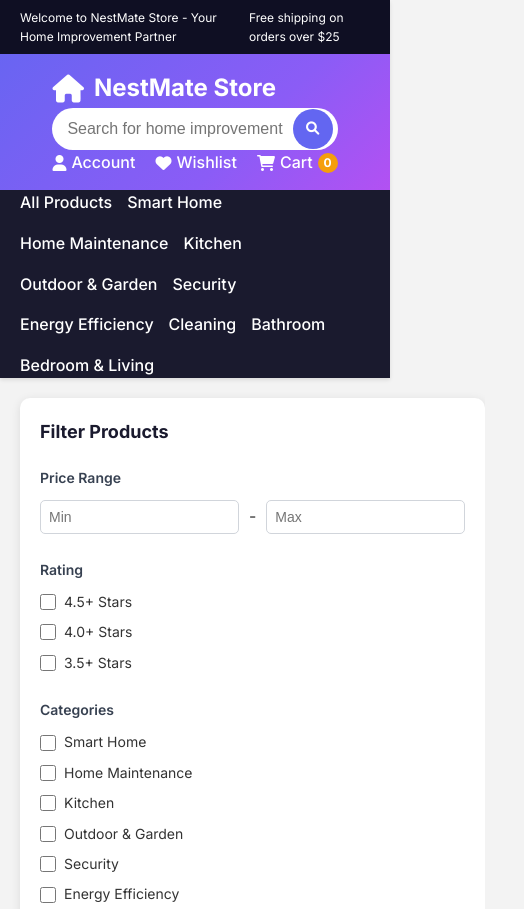
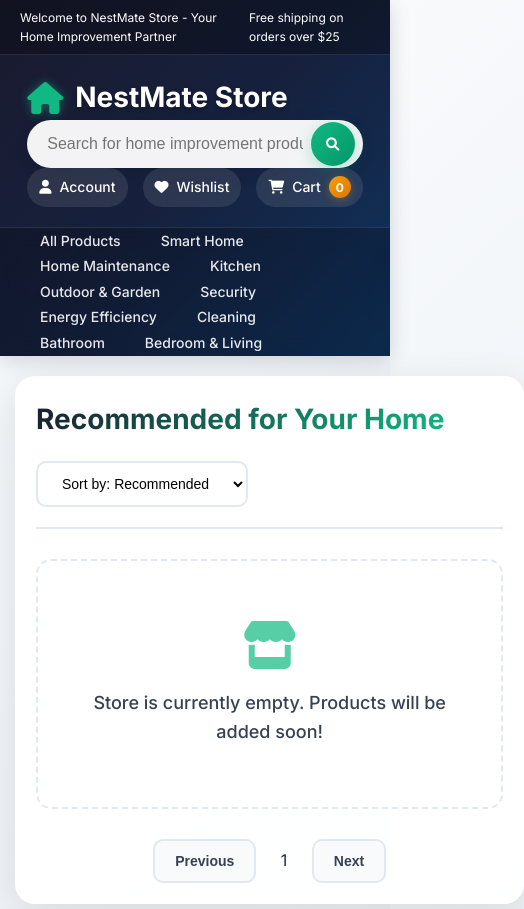
Before and after one commit to nestmateusa-creator/Nestmate, a website: page store.html in a window 390 px wide. Shown: the top 909 px of the page, 524 px wide, since content can reach past the window. Drawn offline with Linux system fonts and the light colour scheme.

Commit message:
STORE REDESIGN: Complete visual overhaul of NestMate Store with modern glassmorphism design, improved colors, better spacing, enhanced user experience, and professional NestMate branding. Features gradient backgrounds, blur effects, hover animations, and responsive design.

```diff
--- a/store.html
+++ b/store.html
@@ -18,46 +18,49 @@
 
         body {
             font-family: 'Inter', sans-serif;
-            background-color: #f3f3f3;
-            color: #333;
+            background: linear-gradient(135deg, #f8fafc 0%, #e2e8f0 100%);
+            color: #1e293b;
             line-height: 1.6;
+            min-height: 100vh;
         }
 
         /* Header Styles */
         .header {
-            background: linear-gradient(135deg, #6366f1 0%, #8b5cf6 50%, #d946ef 100%);
+            background: linear-gradient(135deg, #1a1a2e 0%, #16213e 50%, #0f3460 100%);
             color: white;
             padding: 0;
-            box-shadow: 0 2px 4px rgba(0,0,0,0.1);
+            box-shadow: 0 4px 20px rgba(0,0,0,0.15);
             position: sticky;
             top: 0;
             z-index: 1000;
+            backdrop-filter: blur(10px);
         }
 
         .header-top {
-            background: #0f0f23;
+            background: rgba(0, 0, 0, 0.3);
             padding: 8px 0;
             font-size: 12px;
+            border-bottom: 1px solid rgba(255, 255, 255, 0.1);
         }
 
         .header-top .container {
             display: flex;
             justify-content: space-between;
             align-items: center;
-            max-width: 1200px;
+            max-width: 1400px;
             margin: 0 auto;
             padding: 0 20px;
         }
 
         .header-main {
-            padding: 15px 0;
+            padding: 20px 0;
         }
 
         .header-main .container {
             display: flex;
             justify-content: space-between;
             align-items: center;
-            max-width: 1200px;
+            max-width: 1400px;
             margin: 0 auto;
             padding: 0 20px;
         }
@@ -65,51 +68,71 @@
         .logo {
             display: flex;
             align-items: center;
-            font-size: 24px;
+            font-size: 28px;
             font-weight: 700;
             text-decoration: none;
             color: white;
+            text-shadow: 0 2px 4px rgba(0, 0, 0, 0.3);
         }
 
         .logo i {
-            margin-right: 10px;
-            font-size: 28px;
+            margin-right: 12px;
+            font-size: 32px;
+            color: #10b981;
+            text-shadow: 0 0 10px rgba(16, 185, 129, 0.5);
         }
 
         .search-bar {
             flex: 1;
             max-width: 600px;
-            margin: 0 20px;
+            margin: 0 30px;
             position: relative;
         }
 
         .search-bar input {
             width: 100%;
-            padding: 12px 50px 12px 15px;
+            padding: 15px 60px 15px 20px;
             border: none;
-            border-radius: 25px;
+            border-radius: 30px;
             font-size: 16px;
             outline: none;
+            background: rgba(255, 255, 255, 0.95);
+            backdrop-filter: blur(10px);
+            box-shadow: 0 4px 15px rgba(0, 0, 0, 0.1);
+            transition: all 0.3s ease;
+        }
+
+        .search-bar input:focus {
+            background: white;
+            box-shadow: 0 6px 20px rgba(0, 0, 0, 0.15);
+            transform: translateY(-2px);
         }
 
         .search-bar button {
             position: absolute;
-            right: 5px;
+            right: 8px;
             top: 50%;
             transform: translateY(-50%);
-            background: #6366f1;
+            background: linear-gradient(135deg, #10b981 0%, #059669 100%);
             border: none;
             border-radius: 50%;
-            width: 40px;
-            height: 40px;
+            width: 44px;
+            height: 44px;
             color: white;
             cursor: pointer;
+            transition: all 0.3s ease;
+            box-shadow: 0 4px 15px rgba(16, 185, 129, 0.3);
+        }
+
+        .search-bar button:hover {
+            transform: translateY(-50%) scale(1.05);
+            box-shadow: 0 6px 20px rgba(16, 185, 129, 0.4);
         }
 
         .header-actions {
             display: flex;
             align-items: center;
-            gap: 20px;
+            gap: 25px;
         }
 
         .header-actions a {
@@ -117,31 +140,44 @@
             text-decoration: none;
             display: flex;
             align-items: center;
-            gap: 5px;
+            gap: 8px;
             font-weight: 500;
+            padding: 10px 15px;
+            border-radius: 20px;
+            transition: all 0.3s ease;
+            background: rgba(255, 255, 255, 0.1);
+            backdrop-filter: blur(10px);
+        }
+
+        .header-actions a:hover {
+            background: rgba(255, 255, 255, 0.2);
+            transform: translateY(-2px);
         }
 
         .cart-count {
-            background: #f59e0b;
+            background: linear-gradient(135deg, #f59e0b 0%, #d97706 100%);
             color: white;
             border-radius: 50%;
-            width: 20px;
-            height: 20px;
+            width: 22px;
+            height: 22px;
             display: flex;
             align-items: center;
             justify-content: center;
             font-size: 12px;
             font-weight: bold;
+            box-shadow: 0 2px 8px rgba(245, 158, 11, 0.3);
         }
 
         /* Navigation */
         .nav {
-            background: #1a1a2e;
+            background: rgba(0, 0, 0, 0.2);
             padding: 0;
+            backdrop-filter: blur(10px);
+            border-top: 1px solid rgba(255, 255, 255, 0.1);
         }
 
         .nav .container {
-            max-width: 1200px;
+            max-width: 1400px;
             margin: 0 auto;
             padding: 0 20px;
         }
@@ -149,152 +185,227 @@
         .nav-list {
             display: flex;
             list-style: none;
-            gap: 30px;
+            gap: 0;
+            overflow-x: auto;
         }
 
         .nav-list a {
-            color: white;
+            color: rgba(255, 255, 255, 0.9);
             text-decoration: none;
-            padding: 15px 0;
+            padding: 18px 25px;
             font-weight: 500;
-            transition: color 0.3s;
+            transition: all 0.3s ease;
+            white-space: nowrap;
+            border-bottom: 3px solid transparent;
         }
 
         .nav-list a:hover {
-            color: #818cf8;
+            color: #10b981;
+            background: rgba(16, 185, 129, 0.1);
+            border-bottom-color: #10b981;
         }
 
         /* Main Content */
         .main {
-            max-width: 1200px;
+            max-width: 1400px;
             margin: 0 auto;
-            padding: 20px;
+            padding: 30px 20px;
             display: grid;
-            grid-template-columns: 250px 1fr;
-            gap: 30px;
+            grid-template-columns: 300px 1fr;
+            gap: 40px;
         }
 
         /* Sidebar */
         .sidebar {
-            background: white;
-            border-radius: 10px;
-            padding: 20px;
+            background: rgba(255, 255, 255, 0.95);
+            backdrop-filter: blur(20px);
+            border-radius: 20px;
+            padding: 30px;
             height: fit-content;
-            box-shadow: 0 2px 10px rgba(0,0,0,0.1);
+            box-shadow: 0 10px 40px rgba(0, 0, 0, 0.1);
+            border: 1px solid rgba(255, 255, 255, 0.2);
         }
 
         .sidebar h3 {
-            margin-bottom: 20px;
+            margin-bottom: 25px;
             color: #1a1a2e;
-            font-size: 18px;
+            font-size: 20px;
+            font-weight: 700;
+            text-align: center;
+            padding-bottom: 15px;
+            border-bottom: 2px solid #e2e8f0;
         }
 
         .filter-group {
-            margin-bottom: 25px;
+            margin-bottom: 30px;
         }
 
         .filter-group h4 {
-            margin-bottom: 10px;
+            margin-bottom: 15px;
             color: #374151;
-            font-size: 14px;
+            font-size: 16px;
             font-weight: 600;
+            display: flex;
+            align-items: center;
+            gap: 8px;
+        }
+
+        .filter-group h4::before {
+            content: "▸";
+            color: #10b981;
+            font-weight: bold;
         }
 
         .price-range {
             display: flex;
-            gap: 10px;
+            gap: 15px;
             align-items: center;
         }
 
         .price-range input {
             flex: 1;
-            padding: 8px;
-            border: 1px solid #d1d5db;
-            border-radius: 5px;
+            padding: 12px 15px;
+            border: 2px solid #e2e8f0;
+            border-radius: 10px;
             font-size: 14px;
+            transition: all 0.3s ease;
+            background: white;
+        }
+
+        .price-range input:focus {
+            border-color: #10b981;
+            outline: none;
+            box-shadow: 0 0 0 3px rgba(16, 185, 129, 0.1);
         }
 
         .checkbox-group {
             display: flex;
             flex-direction: column;
-            gap: 8px;
+            gap: 12px;
         }
 
         .checkbox-group label {
             display: flex;
             align-items: center;
-            gap: 8px;
+            gap: 12px;
             font-size: 14px;
             cursor: pointer;
+            padding: 8px 12px;
+            border-radius: 8px;
+            transition: all 0.3s ease;
+        }
+
+        .checkbox-group label:hover {
+            background: rgba(16, 185, 129, 0.05);
         }
 
         .checkbox-group input[type="checkbox"] {
-            width: 16px;
-            height: 16px;
+            width: 18px;
+            height: 18px;
+            accent-color: #10b981;
         }
 
-        /* Product Grid */
+        /* Product Section */
         .product-section {
-            background: white;
-            border-radius: 10px;
-            padding: 20px;
-            box-shadow: 0 2px 10px rgba(0,0,0,0.1);
+            background: rgba(255, 255, 255, 0.95);
+            backdrop-filter: blur(20px);
+            border-radius: 20px;
+            padding: 30px;
+            box-shadow: 0 10px 40px rgba(0, 0, 0, 0.1);
+            border: 1px solid rgba(255, 255, 255, 0.2);
         }
 
         .section-header {
             display: flex;
             justify-content: space-between;
             align-items: center;
-            margin-bottom: 20px;
-            padding-bottom: 15px;
-            border-bottom: 1px solid #e5e7eb;
+            margin-bottom: 30px;
+            padding-bottom: 20px;
+            border-bottom: 2px solid #e2e8f0;
         }
 
         .section-title {
-            font-size: 24px;
+            font-size: 28px;
             font-weight: 700;
             color: #1a1a2e;
+            background: linear-gradient(135deg, #1a1a2e 0%, #10b981 100%);
+            -webkit-background-clip: text;
+            -webkit-text-fill-color: transparent;
+            background-clip: text;
         }
 
         .sort-dropdown {
-            padding: 8px 12px;
-            border: 1px solid #d1d5db;
-            border-radius: 5px;
+            padding: 12px 20px;
+            border: 2px solid #e2e8f0;
+            border-radius: 10px;
             background: white;
             font-size: 14px;
+            font-weight: 500;
+            cursor: pointer;
+            transition: all 0.3s ease;
+        }
+
+        .sort-dropdown:focus {
+            border-color: #10b981;
+            outline: none;
+            box-shadow: 0 0 0 3px rgba(16, 185, 129, 0.1);
         }
 
         .product-grid {
             display: grid;
-            grid-template-columns: repeat(auto-fill, minmax(250px, 1fr));
-            gap: 20px;
+            grid-template-columns: repeat(auto-fill, minmax(280px, 1fr));
+            gap: 25px;
         }
 
         .product-card {
-            border: 1px solid #e5e7eb;
-            border-radius: 10px;
-            padding: 15px;
-            transition: transform 0.3s, box-shadow 0.3s;
+            border: 2px solid #e2e8f0;
+            border-radius: 15px;
+            padding: 20px;
+            transition: all 0.3s ease;
             background: white;
+            position: relative;
+            overflow: hidden;
+        }
+
+        .product-card::before {
+            content: '';
+            position: absolute;
+            top: 0;
+            left: 0;
+            right: 0;
+            height: 4px;
+            background: linear-gradient(135deg, #10b981 0%, #059669 100%);
+            transform: scaleX(0);
+            transition: transform 0.3s ease;
         }
 
         .product-card:hover {
-            transform: translateY(-5px);
-            box-shadow: 0 10px 25px rgba(0,0,0,0.1);
+            transform: translateY(-8px);
+            box-shadow: 0 20px 40px rgba(0, 0, 0, 0.15);
+            border-color: #10b981;
+        }
+
+        .product-card:hover::before {
+            transform: scaleX(1);
         }
 
         .product-image {
             width: 100%;
-            height: 200px;
+            height: 220px;
             object-fit: cover;
-            border-radius: 8px;
-            margin-bottom: 15px;
+            border-radius: 12px;
+            margin-bottom: 20px;
+            transition: transform 0.3s ease;
+        }
+
+        .product-card:hover .product-image {
+            transform: scale(1.05);
         }
 
         .product-title {
-            font-size: 16px;
+            font-size: 18px;
             font-weight: 600;
-            margin-bottom: 10px;
+            margin-bottom: 12px;
             color: #1a1a2e;
             line-height: 1.4;
         }
@@ -302,97 +413,124 @@
         .product-rating {
             display: flex;
             align-items: center;
-            gap: 5px;
-            margin-bottom: 10px;
+            gap: 8px;
+            margin-bottom: 15px;
         }
 
         .stars {
             color: #fbbf24;
+            font-size: 16px;
         }
 
         .rating-text {
             font-size: 14px;
             color: #6b7280;
+            font-weight: 500;
         }
 
         .product-price {
-            font-size: 20px;
+            font-size: 24px;
             font-weight: 700;
             color: #059669;
-            margin-bottom: 15px;
+            margin-bottom: 20px;
+            text-shadow: 0 1px 2px rgba(0, 0, 0, 0.1);
         }
 
         .product-actions {
             display: flex;
-            gap: 10px;
+            gap: 12px;
         }
 
         .btn {
-            padding: 10px 20px;
+            padding: 12px 20px;
             border: none;
-            border-radius: 5px;
+            border-radius: 10px;
             font-weight: 600;
             cursor: pointer;
-            transition: all 0.3s;
+            transition: all 0.3s ease;
             text-decoration: none;
             display: inline-flex;
             align-items: center;
             justify-content: center;
-            gap: 5px;
+            gap: 8px;
+            font-size: 14px;
         }
 
         .btn-primary {
-            background: #6366f1;
+            background: linear-gradient(135deg, #10b981 0%, #059669 100%);
             color: white;
             flex: 1;
+            box-shadow: 0 4px 15px rgba(16, 185, 129, 0.3);
         }
 
         .btn-primary:hover {
-            background: #4f46e5;
+            transform: translateY(-2px);
+            box-shadow: 0 6px 20px rgba(16, 185, 129, 0.4);
         }
 
         .btn-secondary {
-            background: #f3f4f6;
+            background: #f8fafc;
             color: #374151;
-            border: 1px solid #d1d5db;
+            border: 2px solid #e2e8f0;
         }
 
         .btn-secondary:hover {
-            background: #e5e7eb;
+            background: #e2e8f0;
+            border-color: #cbd5e1;
         }
 
         .btn-wishlist {
-            background: #fef3c7;
+            background: linear-gradient(135deg, #fef3c7 0%, #fde68a 100%);
             color: #92400e;
-            border: 1px solid #fbbf24;
+            border: 2px solid #fbbf24;
+            width: 50px;
+            padding: 12px;
         }
 
         .btn-wishlist:hover {
-            background: #fde68a;
+            background: linear-gradient(135deg, #fde68a 0%, #fcd34d 100%);
+            transform: translateY(-2px);
         }
 
         /* Loading State */
         .loading {
             text-align: center;
-            padding: 40px;
+            padding: 60px 40px;
             color: #6b7280;
+            background: rgba(255, 255, 255, 0.8);
+            border-radius: 15px;
+            border: 2px dashed #e2e8f0;
         }
 
         .loading i {
-            font-size: 24px;
-            margin-bottom: 10px;
+            font-size: 48px;
+            margin-bottom: 20px;
+            color: #10b981;
+            opacity: 0.7;
+        }
+
+        .loading p {
+            font-size: 18px;
+            font-weight: 500;
+            color: #374151;
         }
 
         /* Responsive */
-        @media (max-width: 768px) {
+        @media (max-width: 1024px) {
             .main {
                 grid-template-columns: 1fr;
-                gap: 20px;
+                gap: 30px;
             }
 
+            .sidebar {
+                order: 2;
+            }
+        }
+
+        @media (max-width: 768px) {
             .header-main .container {
                 flex-direction: column;
-                gap: 15px;
+                gap: 20px;
             }
 
             .search-bar {
@@ -402,18 +540,46 @@
 
             .nav-list {
                 flex-wrap: wrap;
-                gap: 15px;
+                gap: 0;
+            }
+
+            .nav-list a {
+                padding: 15px 20px;
+                font-size: 14px;
             }
 
             .product-grid {
-                grid-template-columns: repeat(auto-fill, minmax(200px, 1fr));
-                gap: 15px;
+                grid-template-columns: repeat(auto-fill, minmax(250px, 1fr));
+                gap: 20px;
             }
 
             .section-header {
                 flex-direction: column;
+                gap: 20px;
+                align-items: flex-start;
+            }
+
+            .main {
+                padding: 20px 15px;
+            }
+
+            .sidebar, .product-section {
+                padding: 20px;
+            }
+        }
+
+        @media (max-width: 480px) {
+            .product-grid {
+                grid-template-columns: 1fr;
+            }
+
+            .header-actions {
                 gap: 15px;
-                align-items: flex-start;
+            }
+
+            .header-actions a {
+                padding: 8px 12px;
+                font-size: 14px;
             }
         }
     </style>
```
